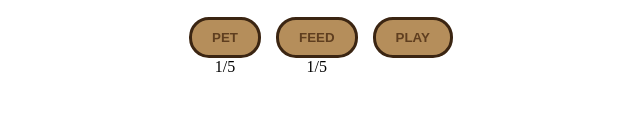
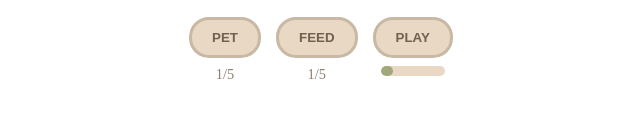
Before and after one commit to RunR4bb1t/virtual-pet-site, a plain HTML site: page index.html in a window 1280 px wide. Shown: the part 199-316 px from the top of the page, without its empty margins (319-959 px from the left). Drawn offline with Linux system fonts and the light colour scheme.

Commit message:
Add files via upload

```diff
--- a/style.css
+++ b/style.css
@@ -18,9 +18,9 @@
     text-align: center;
 }
 .action-button {
-    background-color: #b58e5b;
-    color: #5f3e1f;
-    border: 3px solid #3b2512;
+    background-color: #E8D8C4;
+    color: #6F6050;
+    border: 3px solid #C8B8A4;
     padding: 10px 20px;
     border-radius: 20px;
     text-transform: uppercase;
@@ -28,5 +28,25 @@
     cursor: pointer;
 }
 .action-button:hover {
-    background-color: #917147;
+    background-color: #D8C8B4;
 }
+.stat-indicator {
+    margin-top: 8px;
+    font-size: 0.9em;
+    color: #8F7E6D;
+}
+.progress-bar-container {
+    background-color: #E8D8C4;
+    border-radius: 20px;
+    height: 10px;
+    overflow: hidden;
+    width: 80%;
+    margin-left: auto;
+    margin-right: auto;
+}
+.progress-bar-fill {
+    background-color: #A0A87C;
+    height: 100%;
+    border-radius: 20px;
+    transition: width o.3s ease-in-out;
+}
```
